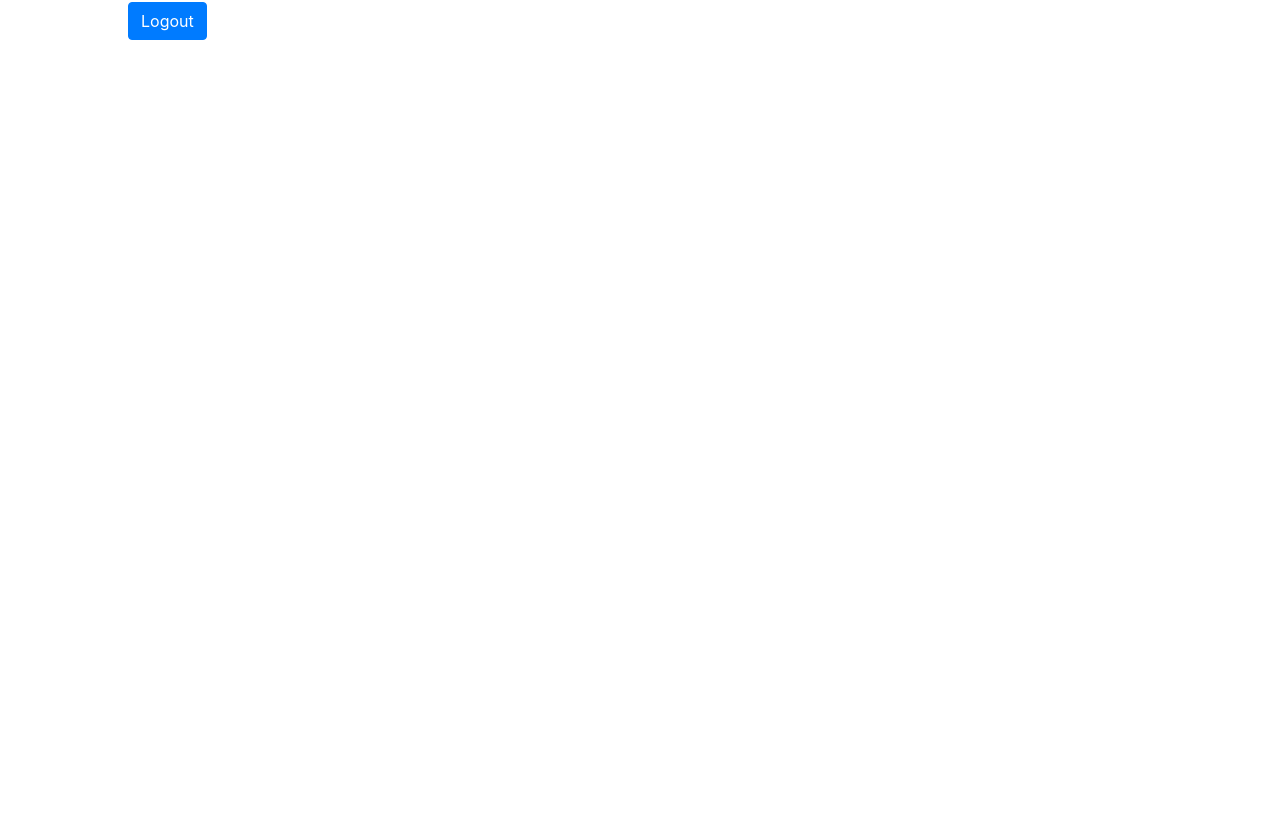
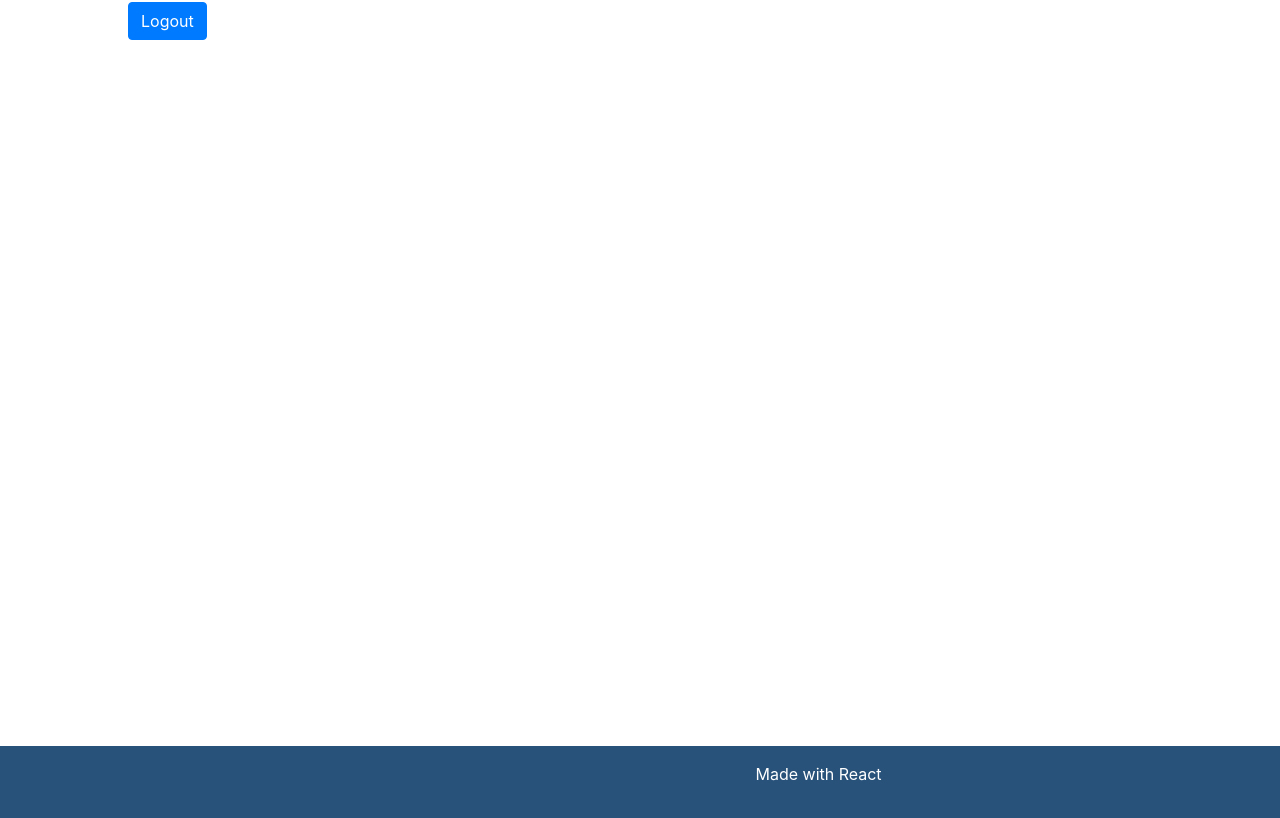
Before and after one commit to Daniel787/UTDesign-Tool-Crib-System, a React (Create React App) app: page /home in a window 1280 px wide. Shown: the part 158-976 px from the top of the page. Before the commit the page ends 800 px from the top, so only its background shows below. Built offline with nearby package versions, Linux system fonts and the light colour scheme.

Commit message:
Added a footer

```diff
--- /dev/null
+++ b/src/Components/Footer/Footer.js
@@ -0,0 +1,20 @@
+import React from "react";
+import { Link } from "react-router-dom";
+import styles from "../Footer/Footer.module.css";
+import Nav from "react-bootstrap/Nav";
+import Navbar from "react-bootstrap/Navbar";
+
+function Footer() {
+  return (
+    <Navbar className={styles.Navbar} fluid>
+      <Navbar.Toggle aria-controls="basic-navbar-nav" />
+      <Navbar.Collapse>
+        <Nav className={styles.links}>
+          <Nav.Link as={Link} to="/login"> <p> Made with React </p></Nav.Link>
+        </Nav>
+      </Navbar.Collapse>
+    </Navbar>
+  );
+}
+
+export default Footer;
--- /dev/null
+++ b/src/Components/Footer/Footer.module.css
@@ -0,0 +1,20 @@
+.Container {
+    background-color: #28527A;
+   }
+
+   .Brand {
+     margin-left: 20%;
+     color: white;
+   }
+
+   .Navbar {
+     background-color: #28527A;
+   }
+   .links {
+     margin-left:auto;
+     margin-right:30%;
+   }
+
+   p {
+     color: white;
+   }
--- a/src/Pages/Home.js
+++ b/src/Pages/Home.js
@@ -3,6 +3,7 @@ import Nav from "../Components/Nav/Nav.js";
 import styles from "./Home.module.css";
 import Button from "react-bootstrap/Button";
 import { Link } from "react-router-dom";
+import Footer from '../Components/Footer/Footer.js';
 
 function home() {
     return (
@@ -12,6 +13,7 @@ function home() {
                 <h1>Home Page</h1>
                 <Link to="/"><Button>Logout</Button></Link>
             </div>
+            <Footer />
         </div>
 
 
--- a/src/Pages/Home.module.css
+++ b/src/Pages/Home.module.css
@@ -2,6 +2,7 @@
 }
 
 .Body {
+	height:100vh;
 	margin-left: 10%;
 	margin-right: 10%;
 	margin-top: 2rem;
```
